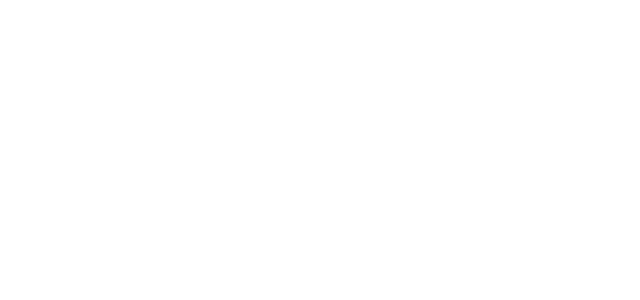
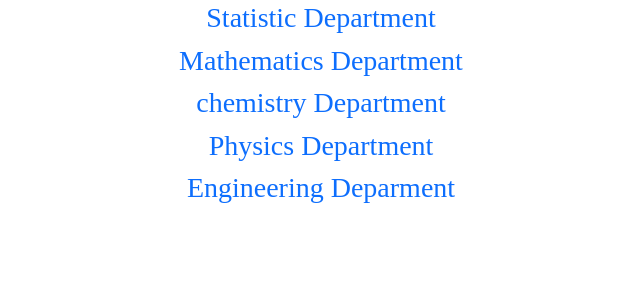
Before and after one commit to ismailibrahim5242/correct, a React (Vite) app: page /Course in a window 1280 px wide. Before the commit this address had no page. Shown: the top 300 px of the page, without its empty margins (319-959 px from the left). Built offline with nearby package versions, Linux system fonts and the light colour scheme.

Commit message:
updating

```diff
--- a/src/App.css
+++ b/src/App.css
@@ -158,17 +158,36 @@
       border-radius: 15px;
      }
 
-     /* .flex2{
+     .flex2{
       display: flex;
       justify-content: space-between;
       border: thick solid red;
-      } */
+      }
 
 
      /* NAVBAR */
 
      .nav-item .nav-link{
-      margin: 0 10px 0 50px;
+      margin: 0 10px 0 10px;
       font-size: 15px;
       font-weight: bold;
+      font-family:Georgia, 'Times New Roman', Times, serif ;
+      /* background-color: red; */
      }
+
+
+
+     #acct{
+      color: black;
+      font-family:Georgia, 'Times New Roman', Times, serif ;
+      text-decoration: none;
+      margin: auto;
+     }
+
+     .Depart{
+      text-decoration: none;
+      margin: auto;
+      font-family: 'Times New Roman', Times, serif;
+     }.Hdp{
+      text-align: center;
+     }
--- a/src/App.jsx
+++ b/src/App.jsx
@@ -6,6 +6,8 @@ import Home from "./Component/Home/Home";
 import Signin from "./Component/Signin/Signin";
 import Signup from "./Component/Signup/Signup";
 import AdminSignin from "./Component/Staff/AdminSignin";
+import Course from "./Component/Course/Course";
+import Faq from "./Component/Faq/Faq";
 function App() {
   return (
     <>
@@ -20,6 +22,9 @@ function App() {
 
         {/* {   STAFF} */}
         <Route path="/AdminSignin" element={<AdminSignin/>} />
+        <Route path="/Course" element={<Course/>} />
+        <Route path="/Faq" element={<Faq/>} />
+
       </Routes>
     </>
   );
--- /dev/null
+++ b/src/Component/Course/Course.jsx
@@ -0,0 +1,27 @@
+import React from 'react'
+
+const Course = () => {
+  return (
+    <>
+    <h3 className='Hdp'>
+       <a className='Depart' href="">Statistic Department</a>
+    </h3>
+    <h3 className='Hdp'>
+       <a className='Depart' href="">Mathematics Department</a>
+    </h3>
+    <h3 className='Hdp'>
+       <a className='Depart' href="">chemistry Department</a>
+    </h3>
+    <h3 className='Hdp'>
+       <a className='Depart' href="">Physics Department</a>
+    </h3>
+    <h3 className='Hdp'>
+       <a className='Depart' href="">Engineering Deparment</a>
+    </h3>
+
+
+    </>
+  )
+}
+
+export default Course
--- /dev/null
+++ b/src/Component/Faq/Faq.jsx
@@ -0,0 +1,14 @@
+import React from 'react'
+
+const Faq = () => {
+  return (
+    <>
+
+    <h1>hello world</h1>
+
+
+    </>
+  )
+}
+
+export default Faq
--- a/src/Component/Navbar/Nav.jsx
+++ b/src/Component/Navbar/Nav.jsx
@@ -39,17 +39,27 @@ const Nav = () => {
                 </a>
                 <ul className="dropdown-menu">
                   <li className="nav-item">
-                    <Link to="/Signup"> STUDENT </Link>
+                    <Link to="/Signup" id="acct"> STUDENT </Link>
                   </li>
 
                   <li className="nav-item">
-                    <Link to="/AdminSignin">STAFF</Link>
+                    <Link to="/AdminSignin" id="acct">STAFF</Link>
                   </li>
                 </ul>
               </li>
               <li className="nav-item">
                 <Link className="nav-link" to="/About">
                   About
+                </Link>
+              </li>
+              <li className="nav-item">
+                <Link className="nav-link" to="/Course">
+                  Course
+                </Link>
+              </li>
+              <li className="nav-item">
+                <Link className="nav-link" to="/Faq">
+                  FAQ
                 </Link>
               </li>
             </ul>
```
